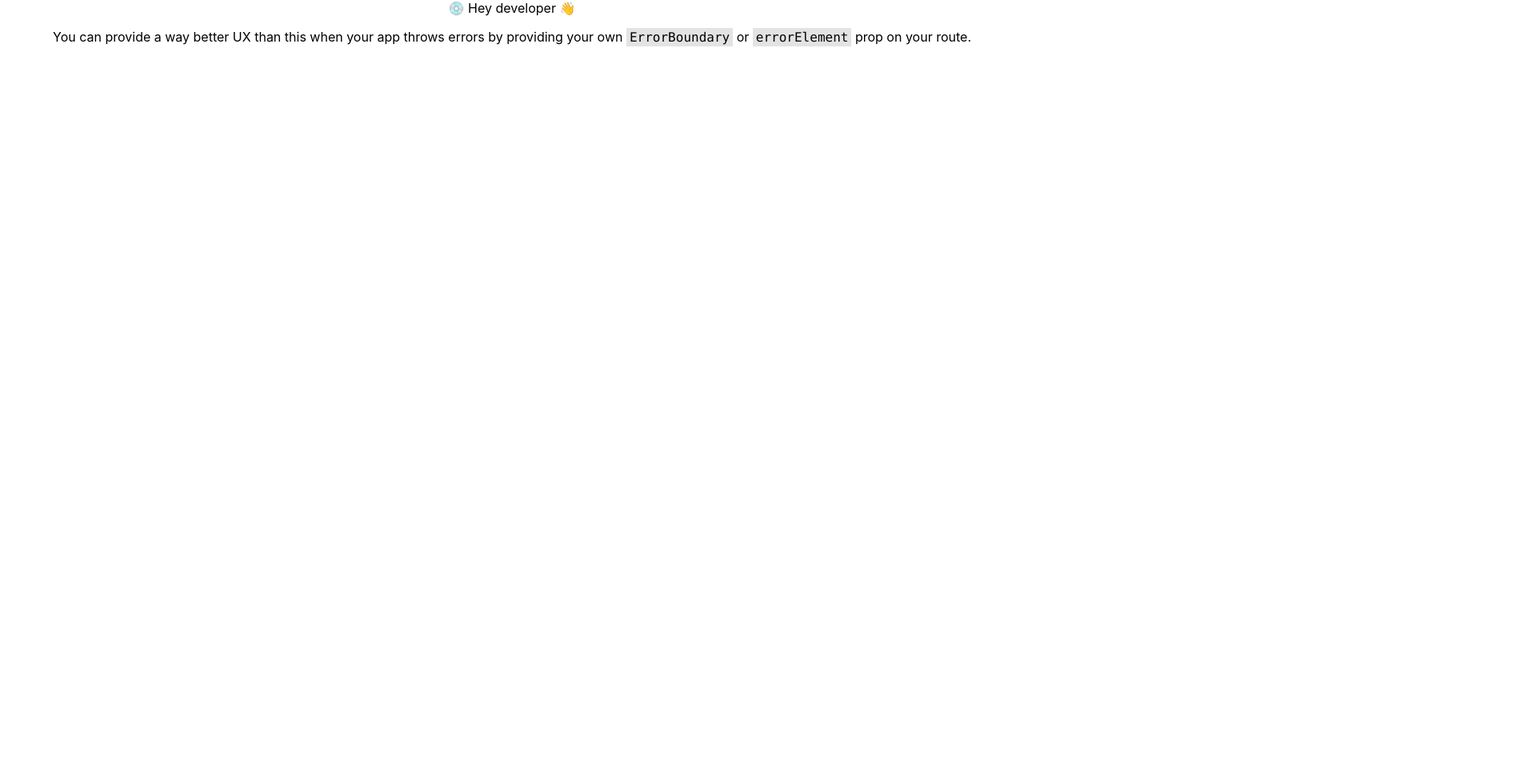
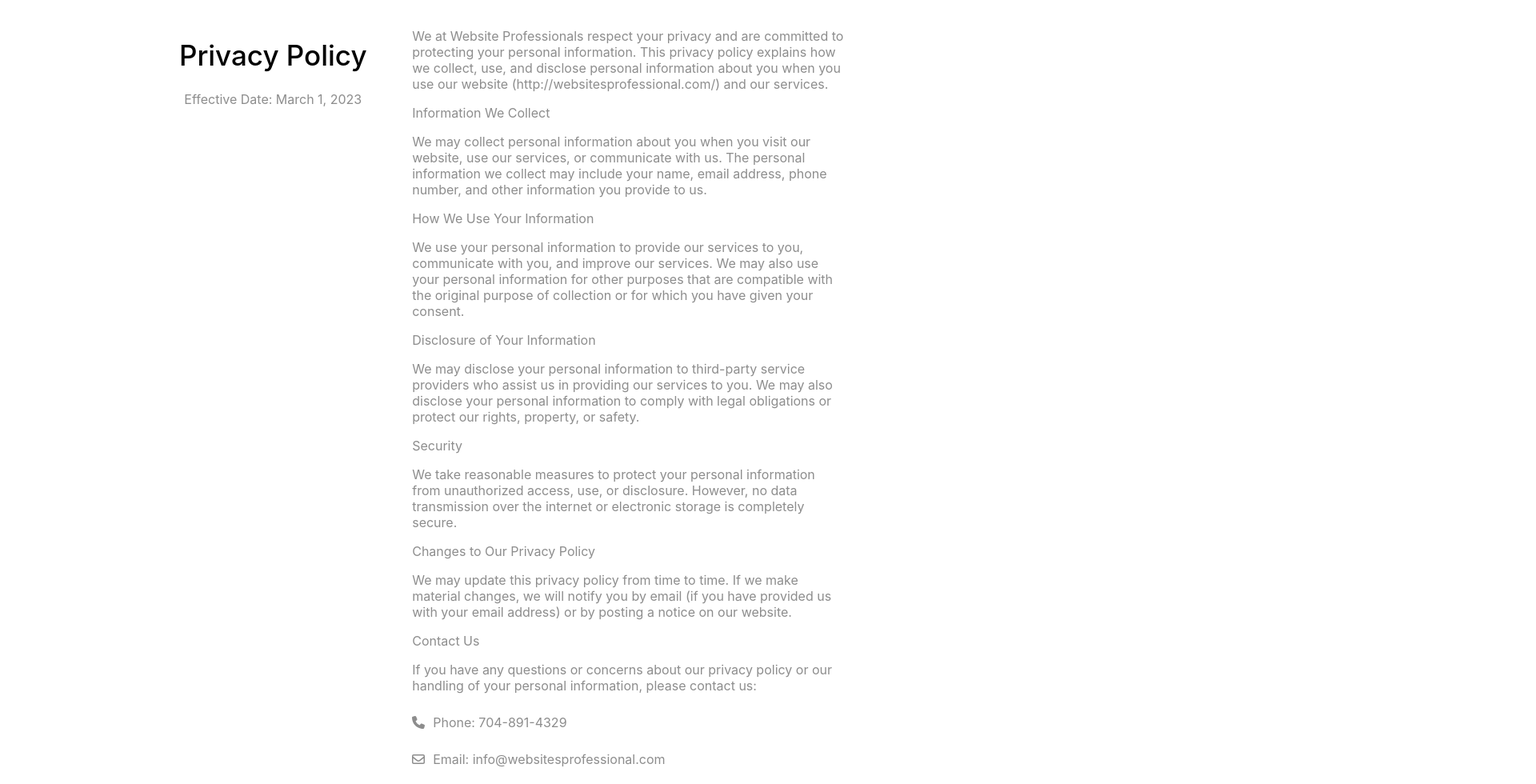
Before and after one commit to sazzadhossain1/websitesprofessional, a React (Create React App) app: page /privacyPolicy in a window 1280 px wide. Before the commit this address had no page. Shown: the part 111-1091 px from the top of the page at 80% size, 1920 px wide, since content can reach past the window. Before the commit the page ends 800 px from the top, so only its background shows below. Built offline with nearby package versions, Linux system fonts and the light colour scheme.

Commit message:
create terms of service and privacy policy component with content and style

```diff
--- a/src/App.js
+++ b/src/App.js
@@ -13,6 +13,7 @@ import OnlineMarketing from "./components/OnlineMarketing/OnlineMarketing";
 import Seo from "./components/Seo/Seo";
 import WhenGetting from "./components/WhenGetting/WhenGetting";
 import TermsOfService from "./components/TermsOfService/TermsOfService";
+import PrivacyPolicy from "./components/PrivacyPolicy/PrivacyPolicy";
 
 function App() {
   const router = createBrowserRouter([
@@ -72,6 +73,10 @@ function App() {
           path: "/termsOfService",
           element: <TermsOfService></TermsOfService>,
         },
+        {
+          path: "/privacyPolicy",
+          element: <PrivacyPolicy></PrivacyPolicy>,
+        },
       ],
     },
   ]);
--- a/src/components/Footer/Footer.js
+++ b/src/components/Footer/Footer.js
@@ -76,7 +76,9 @@ const Footer = () => {
           <Link to="/termsOfService" className="terms_text">
             Terms of Service
           </Link>
-          <Link className="privacy_text">Privacy Policy</Link>
+          <Link to="/privacyPolicy" className="privacy_text">
+            Privacy Policy
+          </Link>
         </div>
       </div>
     </div>
--- /dev/null
+++ b/src/components/PrivacyPolicy/PrivacyPolicy.css
@@ -0,0 +1,36 @@
+.PrivacyPolicy_flex_div {
+  display: flex;
+  justify-content: space-between;
+  width: 65%;
+  margin: auto;
+  margin-top: 50px;
+}
+.PrivacyPolicy_flex_div h1 {
+  font-size: 35px;
+  font-weight: 500;
+}
+.PrivacyPolicy_flex_div p {
+  color: rgb(141, 141, 141);
+  margin-top: 10px;
+}
+.PrivacyPolicy_text_div {
+  width: 65%;
+  text-align: left;
+}
+.privacy_policy_icon_div {
+  display: flex;
+  align-items: center;
+  gap: 10px;
+}
+
+@media screen and (max-width: 1100px) {
+  .PrivacyPolicy_flex_div {
+    display: grid;
+    grid-template-columns: 1fr;
+    text-align: left;
+    width: 90%;
+  }
+  .PrivacyPolicy_text_div {
+    width: 100%;
+  }
+}
--- /dev/null
+++ b/src/components/PrivacyPolicy/PrivacyPolicy.js
@@ -0,0 +1,87 @@
+import React from "react";
+import "./PrivacyPolicy.css";
+import { FontAwesomeIcon } from "@fortawesome/react-fontawesome";
+import { faLocationDot, faPhone } from "@fortawesome/free-solid-svg-icons";
+import { faEnvelope } from "@fortawesome/free-regular-svg-icons";
+
+const PrivacyPolicy = () => {
+  return (
+    <div className="PrivacyPolicy_flex_div">
+      <div>
+        <h1>Privacy Policy</h1>
+        <p>Effective Date: March 1, 2023</p>
+      </div>
+      <div className="PrivacyPolicy_text_div">
+        <p>
+          We at Website Professionals respect your privacy and are committed to
+          protecting your personal information. This privacy policy explains how
+          we collect, use, and disclose personal information about you when you
+          use our website (http://websitesprofessional.com/) and our services.
+        </p>
+
+        <p>Information We Collect</p>
+        <p>
+          We may collect personal information about you when you visit our
+          website, use our services, or communicate with us. The personal
+          information we collect may include your name, email address, phone
+          number, and other information you provide to us.
+        </p>
+
+        <p>How We Use Your Information</p>
+        <p>
+          We use your personal information to provide our services to you,
+          communicate with you, and improve our services. We may also use your
+          personal information for other purposes that are compatible with the
+          original purpose of collection or for which you have given your
+          consent.
+        </p>
+
+        <p>Disclosure of Your Information</p>
+        <p>
+          We may disclose your personal information to third-party service
+          providers who assist us in providing our services to you. We may also
+          disclose your personal information to comply with legal obligations or
+          protect our rights, property, or safety.
+        </p>
+        <p>Security</p>
+        <p>
+          We take reasonable measures to protect your personal information from
+          unauthorized access, use, or disclosure. However, no data transmission
+          over the internet or electronic storage is completely secure.
+        </p>
+
+        <p>Changes to Our Privacy Policy</p>
+        <p>
+          We may update this privacy policy from time to time. If we make
+          material changes, we will notify you by email (if you have provided us
+          with your email address) or by posting a notice on our website.
+        </p>
+        <p>Contact Us</p>
+        <p>
+          If you have any questions or concerns about our privacy policy or our
+          handling of your personal information, please contact us:
+        </p>
+        <div className="privacy_policy_icon_div">
+          <p>
+            <FontAwesomeIcon icon={faPhone} />
+          </p>
+          <p>Phone: 704-891-4329</p>
+        </div>
+        <div className="privacy_policy_icon_div">
+          <p>
+            <FontAwesomeIcon icon={faEnvelope} />
+          </p>
+          <p>Email: info@websitesprofessional.com</p>
+        </div>
+        <div className="privacy_policy_icon_div">
+          <p>
+            <FontAwesomeIcon icon={faLocationDot} />
+          </p>
+          <p>Address: 123 Main St, Anytown USA 12345</p>
+        </div>
+      </div>
+    </div>
+  );
+};
+
+export default PrivacyPolicy;
```
